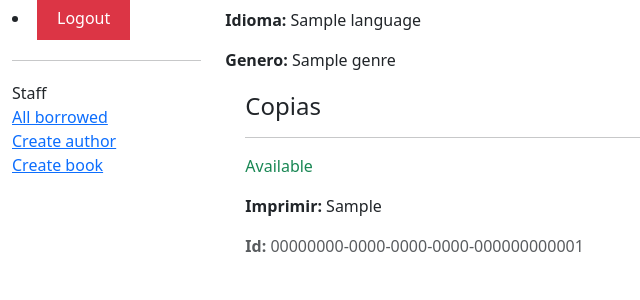
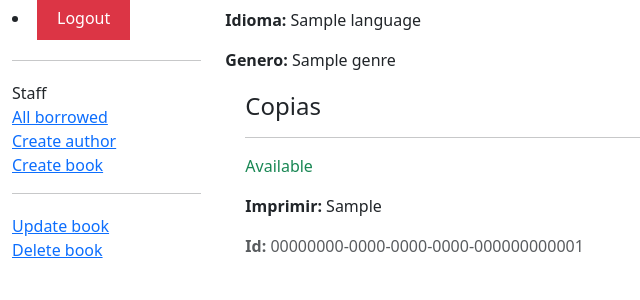
Before and after one commit to danii1107/PSI_1, a Django app: page /catalog/book/1 in a window 1280 px wide. Shown: the part 168-468 px from the top of the page, without its empty margins (0-640 px from the left). Run offline with Django 4.2, Linux system fonts and the light colour scheme; a user stored in the database is signed in; tables that the repository leaves empty hold one stand-in row (values such as "Sample post").

Commit message:
update delete book in detail

```diff
--- a/catalog/templates/catalog/book_detail.html
+++ b/catalog/templates/catalog/book_detail.html
@@ -21,3 +21,20 @@
     {% endfor %}
   </div>
 {% endblock %}
+
+{% block sidebar %}
+  {{ block.super }}
+
+  {% if perms.catalog.change_book or perms.catalog.delete_book %}
+  <hr>
+  <ul class="sidebar-nav">
+    {% if perms.catalog.change_book %}
+      <li><a href="{% url 'book-update' book.id %}">Update book</a></li>
+    {% endif %}
+    {% if perms.catalog.delete_book %}
+      <li><a href="{% url 'book-delete' book.id %}">Delete book</a></li>
+    {% endif %}
+    </ul>
+  {% endif %}
+
+{% endblock %}
```
